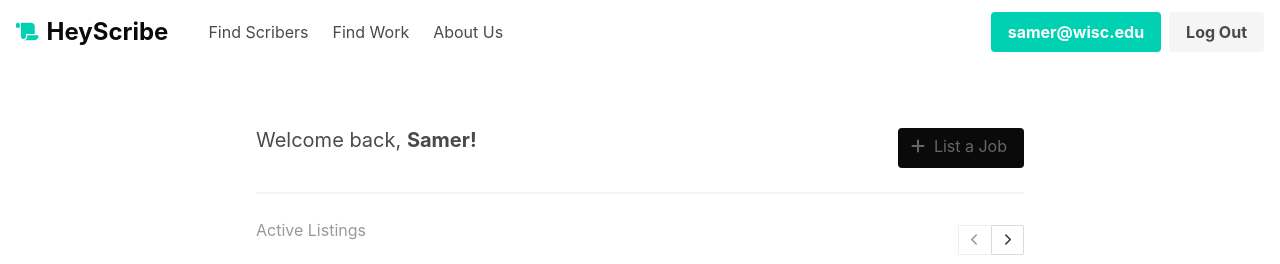
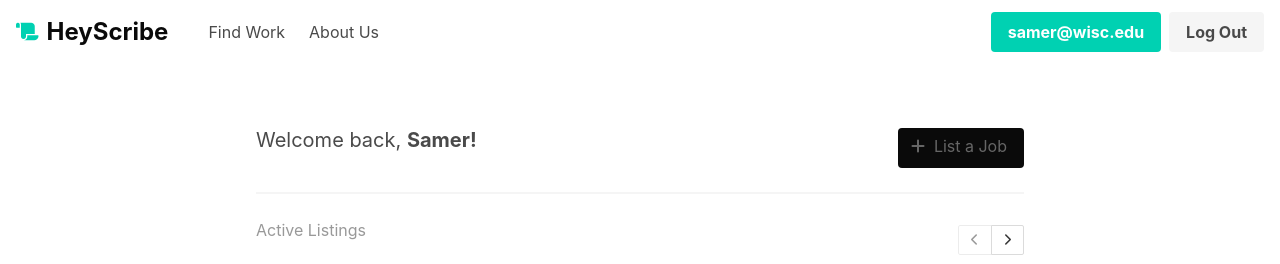
Before and after one commit to itscouscous/HeyScribe, a plain HTML site: page client_myaccount.html in a window 1280 px wide. Shown: the top 264 px of the page. Drawn offline with nearby package versions, Linux system fonts and the light colour scheme.

```diff
--- a/client_myaccount.html
+++ b/client_myaccount.html
@@ -99,7 +99,6 @@
             </a>
 
             <!-- NAVBAR MENU -->
-            <a class="navbar-item" id="link-scribers">Find Scribers</a>
             <a class="navbar-item" id="link-work">Find Work</a>
             <a class="navbar-item" id="link-about-us">About Us</a>
 
```
